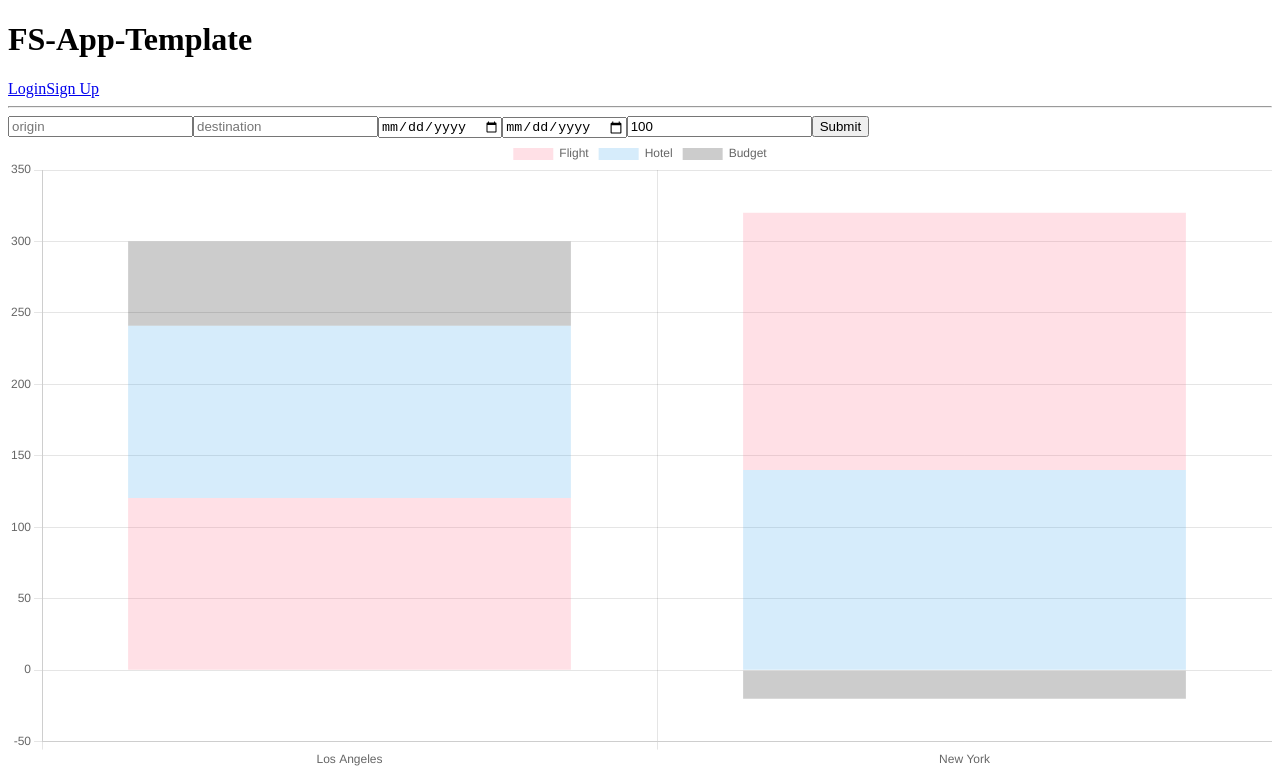
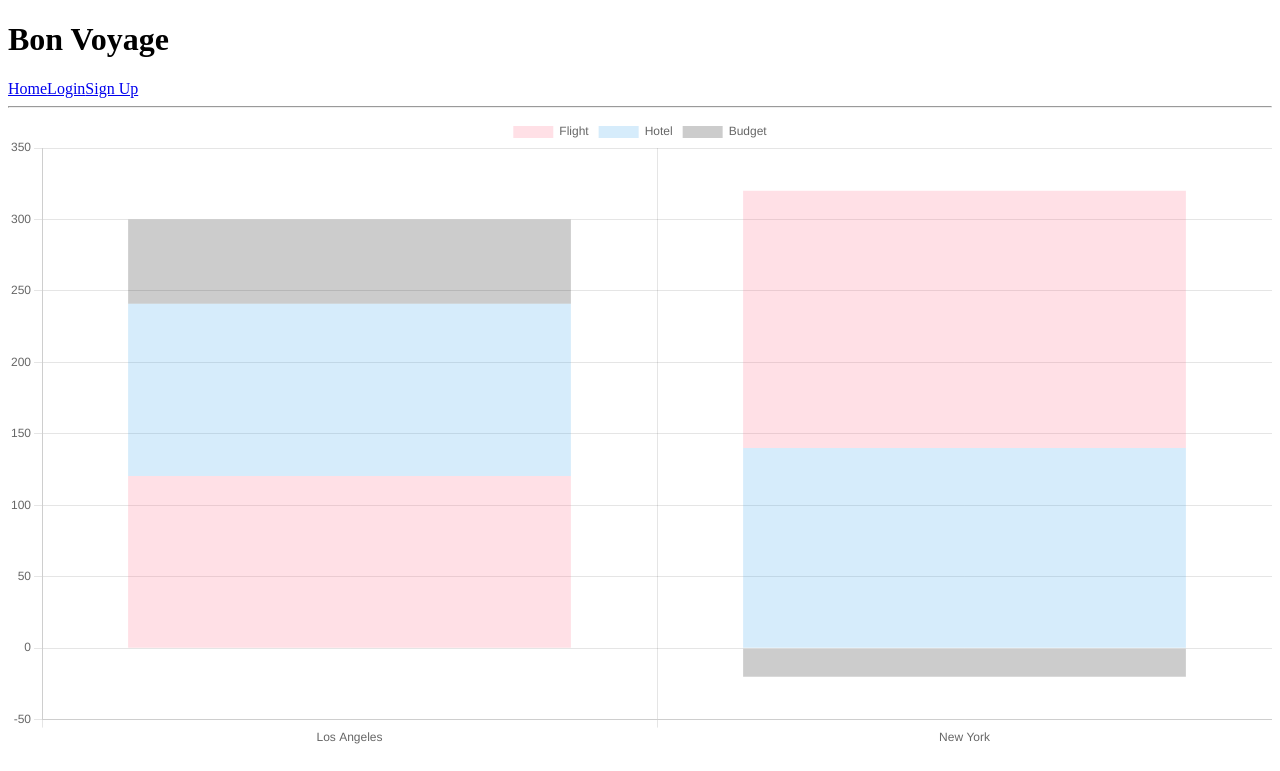
Before and after one commit to Capstone-Bi-Coastal-Visualizers/data-visualization, a React app: page /search-result in a window 1280 px wide. Shown: the top 771 px of the page. Built offline with nearby package versions, Linux system fonts and the light colour scheme; the HTML template or start-up script is replaced by a standard one.

Commit message:
Chore: Set up Search Result component and route

```diff
--- a/client/App.js
+++ b/client/App.js
@@ -1,26 +1,12 @@
 import React from "react";
 import Navbar from "./components/Navbar";
 import Routes from "./Routes";
-import SearchBar from "./components/SearchBar";
-import BarChart from "./components/BarChart";
 
 const App = () => {
   return (
     <div>
       <Navbar />
       <Routes />
-      <SearchBar />
-      <BarChart
-        data={{
-          flightOne: 120.51,
-          flightTwo: 140.0,
-          hotelOne: 120.58,
-          hotelTwo: 180,
-          budget: 300,
-          destinationOne: "Los Angeles",
-          destinationTwo: "New York",
-        }}
-      />
     </div>
   );
 };
--- a/client/Routes.js
+++ b/client/Routes.js
@@ -1,20 +1,21 @@
-import React, {Component, Fragment} from 'react'
-import {connect} from 'react-redux'
-import {withRouter, Route, Switch, Redirect} from 'react-router-dom'
-import { Login, Signup } from './components/AuthForm';
-import Home from './components/Home';
-import {me} from './store'
+import React, { Component, Fragment } from "react";
+import { connect } from "react-redux";
+import { withRouter, Route, Switch, Redirect } from "react-router-dom";
+import { Login, Signup } from "./components/AuthForm";
+import Home from "./components/Home";
+import SearchResult from "./components/SearchResult";
+import { me } from "./store";
 
 /**
  * COMPONENT
  */
 class Routes extends Component {
   componentDidMount() {
-    this.props.loadInitialData()
+    this.props.loadInitialData();
   }
 
   render() {
-    const {isLoggedIn} = this.props
+    const { isLoggedIn } = this.props;
 
     return (
       <div>
@@ -22,38 +23,69 @@ class Routes extends Component {
           <Switch>
             <Route path="/home" component={Home} />
             <Redirect to="/home" />
+            <Route
+              path="/search-result"
+              component={SearchResult}
+              props={{
+                flightOne: 120.51,
+                flightTwo: 140.0,
+                hotelOne: 120.58,
+                hotelTwo: 180,
+                budget: 300,
+                destinationOne: "Los Angeles",
+                destinationTwo: "New York",
+              }}
+            />
           </Switch>
         ) : (
           <Switch>
-            <Route path='/' exact component={ Login } />
-            <Route path="/login" component={Login} />
-            <Route path="/signup" component={Signup} />
+            <Route path="/home" component={Home} />
+            <Route exact path="/" component={Login} />
+            <Route exact path="/login" component={Login} />
+            <Route exact path="/signup" component={Signup} />
+            <Route
+              exact
+              path="/search-result"
+              render={() => (
+                <SearchResult
+                  data={{
+                    flightOne: 120.51,
+                    flightTwo: 140.0,
+                    hotelOne: 120.58,
+                    hotelTwo: 180,
+                    budget: 300,
+                    destinationOne: "Los Angeles",
+                    destinationTwo: "New York",
+                  }}
+                />
+              )}
+            />
           </Switch>
         )}
       </div>
-    )
+    );
   }
 }
 
 /**
  * CONTAINER
  */
-const mapState = state => {
+const mapState = (state) => {
   return {
     // Being 'logged in' for our purposes will be defined has having a state.auth that has a truthy id.
     // Otherwise, state.auth will be an empty object, and state.auth.id will be falsey
-    isLoggedIn: !!state.auth.id
-  }
-}
+    isLoggedIn: !!state.auth.id,
+  };
+};
 
-const mapDispatch = dispatch => {
+const mapDispatch = (dispatch) => {
   return {
     loadInitialData() {
-      dispatch(me())
-    }
-  }
-}
+      dispatch(me());
+    },
+  };
+};
 
 // The `withRouter` wrapper makes sure that updates are not blocked
 // when the url changes
-export default withRouter(connect(mapState, mapDispatch)(Routes))
+export default withRouter(connect(mapState, mapDispatch)(Routes));
--- a/client/components/Home.js
+++ b/client/components/Home.js
@@ -1,26 +1,29 @@
-import React from 'react'
-import {connect} from 'react-redux'
+import React from "react";
+import { connect } from "react-redux";
+import SearchBar from "./SearchBar";
 
 /**
  * COMPONENT
  */
-export const Home = props => {
-  const {username} = props
+export const Home = (props) => {
+  // const { username } = props;
 
   return (
     <div>
-      <h3>Welcome, {username}</h3>
+      {/* <h3>Welcome{, {username}}</h3> */}
+      <h2>Welcome</h2>
+      <SearchBar />
     </div>
-  )
-}
+  );
+};
 
 /**
  * CONTAINER
  */
-const mapState = state => {
+const mapState = (state) => {
   return {
-    username: state.auth.username
-  }
-}
+    username: state.auth.username,
+  };
+};
 
-export default connect(mapState)(Home)
+export default connect(mapState)(Home);
--- a/client/components/Navbar.js
+++ b/client/components/Navbar.js
@@ -1,11 +1,11 @@
-import React from 'react'
-import {connect} from 'react-redux'
-import {Link} from 'react-router-dom'
-import {logout} from '../store'
+import React from "react";
+import { connect } from "react-redux";
+import { Link } from "react-router-dom";
+import { logout } from "../store";
 
-const Navbar = ({handleClick, isLoggedIn}) => (
+const Navbar = ({ handleClick, isLoggedIn }) => (
   <div>
-    <h1>FS-App-Template</h1>
+    <h1>Bon Voyage</h1>
     <nav>
       {isLoggedIn ? (
         <div>
@@ -18,6 +18,7 @@ const Navbar = ({handleClick, isLoggedIn}) => (
       ) : (
         <div>
           {/* The navbar will show these links before you log in */}
+          <Link to="/home">Home</Link>
           <Link to="/login">Login</Link>
           <Link to="/signup">Sign Up</Link>
         </div>
@@ -25,23 +26,23 @@ const Navbar = ({handleClick, isLoggedIn}) => (
     </nav>
     <hr />
   </div>
-)
+);
 
 /**
  * CONTAINER
  */
-const mapState = state => {
+const mapState = (state) => {
   return {
-    isLoggedIn: !!state.auth.id
-  }
-}
+    isLoggedIn: !!state.auth.id,
+  };
+};
 
-const mapDispatch = dispatch => {
+const mapDispatch = (dispatch) => {
   return {
     handleClick() {
-      dispatch(logout())
-    }
-  }
-}
+      dispatch(logout());
+    },
+  };
+};
 
-export default connect(mapState, mapDispatch)(Navbar)
+export default connect(mapState, mapDispatch)(Navbar);
--- /dev/null
+++ b/client/components/SearchResult.js
@@ -0,0 +1,13 @@
+import React from "react";
+import BarChart from "./BarChart";
+
+const SearchResult = (props) => {
+  console.log(props);
+  return (
+    <div>
+      <BarChart data={props.data} />
+    </div>
+  );
+};
+
+export default SearchResult;
```
Also changed, not shown: client/components/ConfirmationPage.js (added).
